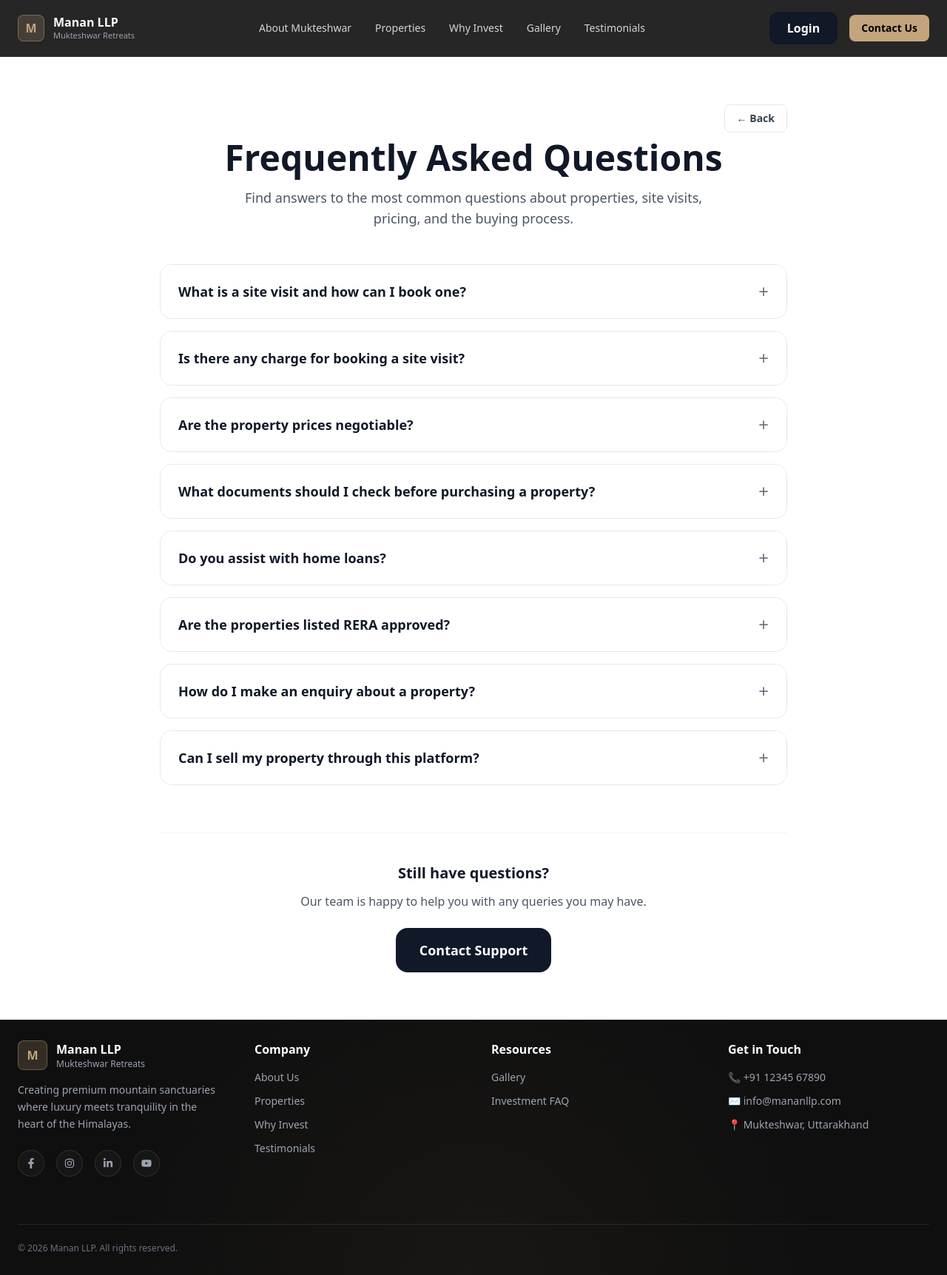
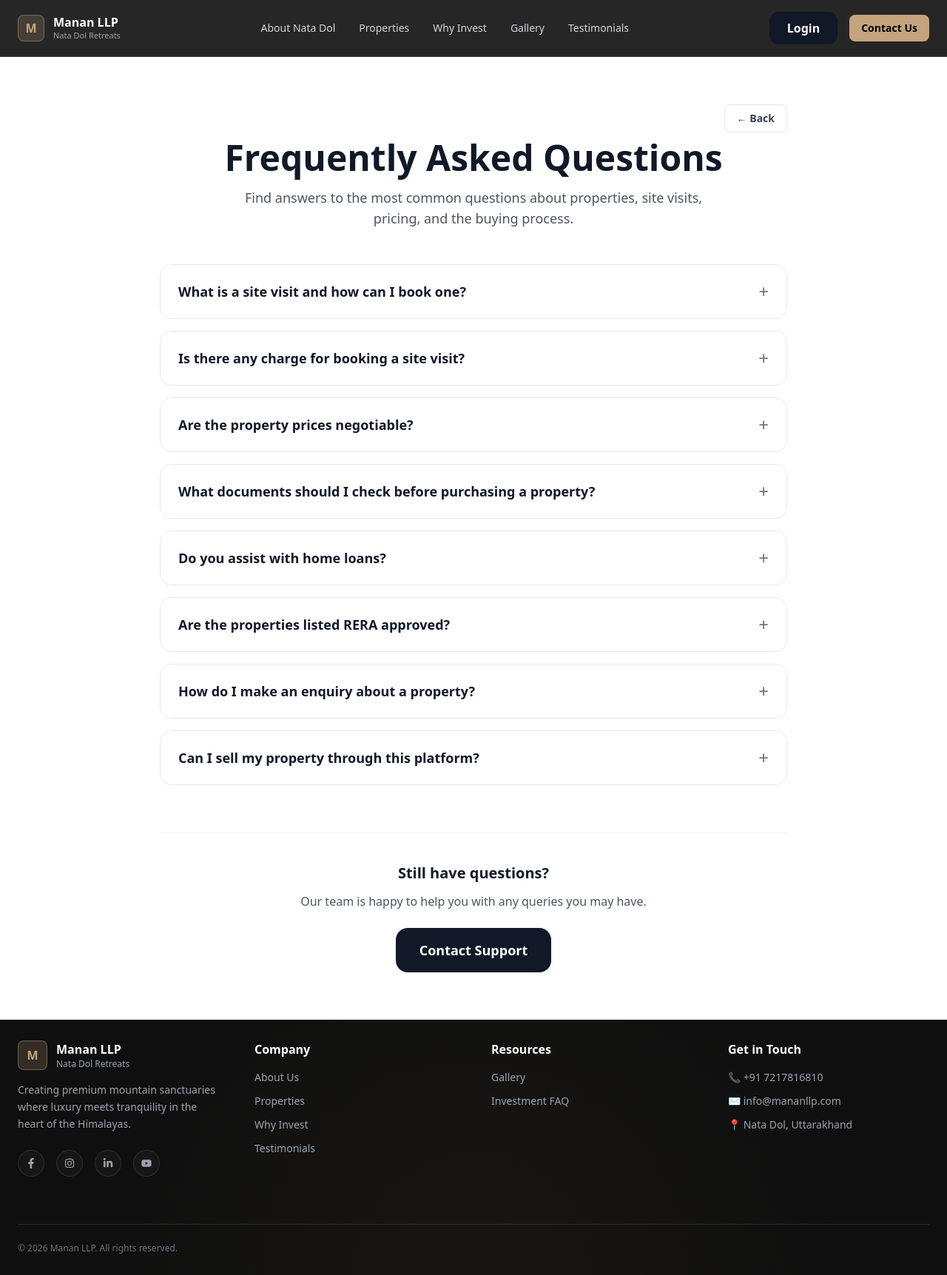
Before and after one commit to kanishqtalentconnect-prog/manan, a React (Vite) app in the folder frontend/: page /faq in a window 1280 px wide. Shown: the whole page at 74% size. Built offline with nearby package versions, Linux system fonts and the light colour scheme; no server answers.

Commit message:
Nata Dol changes

```diff
--- a/frontend/src/components/About.tsx
+++ b/frontend/src/components/About.tsx
@@ -30,7 +30,7 @@ const About = () => {
     {
       icon: <FiMapPin />,
       title: "Pristine Location",
-      desc: "Nestled in the Kumaon Himalayas, Mukteshwar offers 360° panoramic views of snow-capped peaks and lush valleys."
+      desc: "Nestled in the Kumaon Himalayas, Nata Dol offers 360° panoramic views of snow-capped peaks and lush valleys."
     },
     {
       icon: <FiTrendingUp />,
@@ -70,7 +70,7 @@ const About = () => {
         {/* TOP MINI BADGE */}
         <div className="flex justify-center mb-10">
           <span className="text-[#c4a47c] text-[10px] uppercase tracking-[0.5em] font-bold border border-[#c4a47c]/20 px-4 py-1 rounded-full">
-            Invest Mukteshwar
+            Invest Nata Dol
           </span>
         </div>
 
@@ -81,7 +81,7 @@ const About = () => {
             <span className="text-[#c4a47c]">Destination</span>
           </h1>
           <p className="max-w-2xl mx-auto text-gray-400 leading-relaxed text-sm md:text-base font-light opacity-80">
-            At 2,286 meters elevation, Mukteshwar is where the Himalayas meet opportunity.
+            At 2,286 meters elevation, Nata Dol is where the Himalayas meet opportunity.
             A sanctuary for high achievers seeking mental clarity, peace, and genuine investment potential.
           </p>
         </div>
--- a/frontend/src/components/Contact.tsx
+++ b/frontend/src/components/Contact.tsx
@@ -2,7 +2,7 @@ import { FaPhoneAlt, FaWhatsapp, FaEnvelope } from "react-icons/fa";
 
 export default function ContactSection() {
   const openWhatsApp = () => {
-    const phoneNumber = "911234567890"; // country code + number
+    const phoneNumber = "917217816810"; // country code + number
     const message = encodeURIComponent(
       "Hi, I’m interested in your properties. Please share more details."
     );
@@ -16,11 +16,11 @@ export default function ContactSection() {
     const email = "info@mananllp.com";
 
     const subject = encodeURIComponent(
-      "Property Enquiry – Mukteshwar Retreats"
+      "Property Enquiry – Nata Dol Retreats"
     );
 
     const body = encodeURIComponent(
-      "Hello,\n\nI would like more details about your properties in Mukteshwar.\n\nThank you."
+      "Hello,\n\nI would like more details about your properties in Nata Dol.\n\nThank you."
     );
 
     window.location.href = `mailto:${email}?subject=${subject}&body=${body}`;
@@ -52,7 +52,7 @@ export default function ContactSection() {
               Mon–Sat, 9 AM – 7 PM
             </p>
             <p className="text-[#c4a47c] font-medium">
-              +91 12345 67890
+              +91 7217816810
             </p>
           </div>
 
--- a/frontend/src/components/Footer.tsx
+++ b/frontend/src/components/Footer.tsx
@@ -39,7 +39,7 @@ export default function Footer() {
                 </div>
                 <div>
                   <p className="text-white font-semibold">Manan LLP</p>
-                  <p className="text-xs text-gray-400">Mukteshwar Retreats</p>
+                  <p className="text-xs text-gray-400">Nata Dol Retreats</p>
                 </div>
               </div>
 
@@ -91,9 +91,18 @@ export default function Footer() {
             <div>
               <h4 className="text-white font-semibold mb-4">Get in Touch</h4>
               <ul className="space-y-3 text-sm">
-                <li>📞 +91 12345 67890</li>
+                <li>📞 +91 7217816810</li>
                 <li>✉️ info@mananllp.com</li>
-                <li>📍 Mukteshwar, Uttarakhand</li>
+                <li>
+                  <a
+                    href="https://maps.app.goo.gl/m89aP73oVSRyC6FE8"
+                    target="_blank"
+                    rel="noopener noreferrer"
+                    className="hover:text-indigo-600 transition"
+                  >
+                    📍 Nata Dol, Uttarakhand
+                  </a>
+                </li>
               </ul>
             </div>
           </div>
--- a/frontend/src/components/Hero2.tsx
+++ b/frontend/src/components/Hero2.tsx
@@ -40,7 +40,7 @@ export default function Hero2() {
 
           <h2 className="text-4xl md:text-5xl font-serif text-white mb-4">
             Why Invest in{" "}
-            <span className="text-[#c4a47c] italic">Mukteshwar?</span>
+            <span className="text-[#c4a47c] italic">Nata Dol?</span>
           </h2>
 
           <p className="max-w-xl mx-auto text-sm md:text-base text-gray-400 font-light leading-relaxed">
--- a/frontend/src/components/Hero3.tsx
+++ b/frontend/src/components/Hero3.tsx
@@ -44,7 +44,7 @@ export default function Hero3() {
           </h2>
 
           <p className="max-w-xl mx-auto text-sm md:text-base text-gray-400 font-light leading-relaxed">
-            Explore stunning properties and breathtaking landscapes that define Mukteshwar.
+            Explore stunning properties and breathtaking landscapes that define Nata Dol.
           </p>
         </div>
 
--- a/frontend/src/components/Hero4.tsx
+++ b/frontend/src/components/Hero4.tsx
@@ -18,7 +18,7 @@ export default function Hero4() {
     },
     {
       quote:
-        "I was looking for a peaceful sanctuary away from the city chaos. Mukteshwar exceeded all expectations. The property appreciation has been an added bonus to the mental peace I found here.",
+        "I was looking for a peaceful sanctuary away from the city chaos. Nata Dol exceeded all expectations. The property appreciation has been an added bonus to the mental peace I found here.",
       name: "Dr. Meera Iyer",
       role: "Medical Professional, Bangalore",
       property: "Alpine Sanctuary",
--- a/frontend/src/components/Navbar.tsx
+++ b/frontend/src/components/Navbar.tsx
@@ -159,13 +159,13 @@ export default function Navbar() {
           </div>
           <div>
             <p className="text-white font-semibold leading-tight">Manan LLP</p>
-            <p className="text-[11px] text-gray-400">Mukteshwar Retreats</p>
+            <p className="text-[11px] text-gray-400">Nata Dol Retreats</p>
           </div>
         </Link>
 
         {!user && (
         <div className="hidden md:flex items-center gap-8">
-          <NavItem href="/#about" label="About Mukteshwar" activeSection={activeSection} disableUnderline={isStaticPage} onClick={() => scrollTo("about")}/>
+          <NavItem href="/#about" label="About Nata Dol" activeSection={activeSection} disableUnderline={isStaticPage} onClick={() => scrollTo("about")}/>
           <NavItem href="/#property" label="Properties" activeSection={activeSection} disableUnderline={isStaticPage} onClick={() => scrollTo("property")} />
           <NavItem href="/#hero2" label="Why Invest" activeSection={activeSection} disableUnderline={isStaticPage} onClick={() => scrollTo("hero2")} />
           <NavItem href="/#hero3" label="Gallery" activeSection={activeSection} disableUnderline={isStaticPage} onClick={() => scrollTo("hero3")} />
@@ -249,7 +249,7 @@ export default function Navbar() {
           }`}
         >
           <div className="px-6 pb-6 pt-4 space-y-4 bg-[#0f0f0f]/95 border-t border-white/10">
-            <NavItem href="/#about" label="About Mukteshwar" activeSection={activeSection} disableUnderline={isStaticPage} onClick={() => scrollTo("about")}/>
+            <NavItem href="/#about" label="About Nata Dol" activeSection={activeSection} disableUnderline={isStaticPage} onClick={() => scrollTo("about")}/>
             <NavItem href="/#property" label="Properties" activeSection={activeSection} disableUnderline={isStaticPage} onClick={() => scrollTo("property")} />
             <NavItem href="/#hero2" label="Why Invest" activeSection={activeSection} disableUnderline={isStaticPage} onClick={() => scrollTo("hero2")} />
             <NavItem href="/#hero3" label="Gallery" activeSection={activeSection} disableUnderline={isStaticPage} onClick={() => scrollTo("hero3")} />
```
